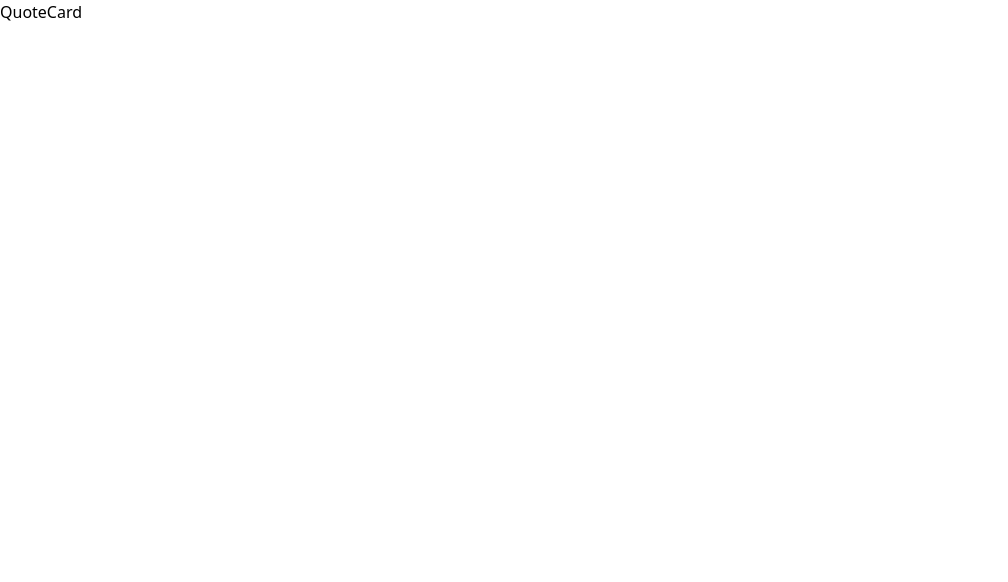
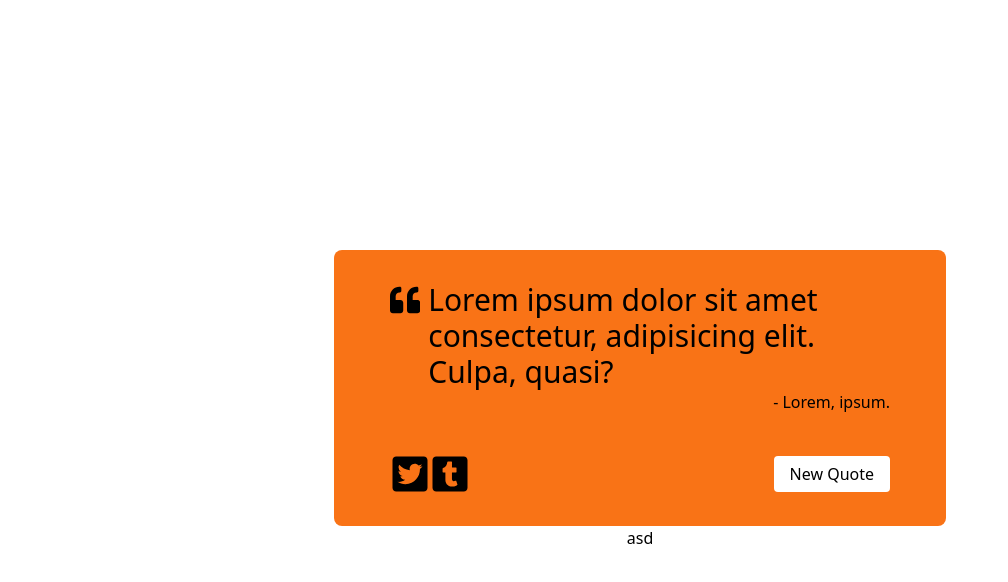
Before and after one commit to Mynraw/fcc-random-quote-machine, a Next.js app: page / in a window 1280 px wide. Shown: the top 582 px of the page, without its empty margins (0-1008 px from the left). Built offline with nearby package versions, Linux system fonts and the light colour scheme.

Commit message:
card template

```diff
--- a/package.json
+++ b/package.json
@@ -18,6 +18,7 @@
     "next": "13.2.4",
     "react": "18.2.0",
     "react-dom": "18.2.0",
+    "react-icons": "^4.8.0",
     "react-redux": "^8.0.5",
     "typescript": "5.0.2"
   },
--- a/src/components/QuoteCard.tsx
+++ b/src/components/QuoteCard.tsx
@@ -1,6 +1,26 @@
+import { FaTwitterSquare, FaTumblrSquare, FaQuoteLeft } from "react-icons/fa"
+
 const QuoteCard = () => {
+
   return (
-    <div>QuoteCard</div>
+    <div className="px-14 py-8 flex flex-col gap-y-10">
+      <div>
+        <div className="flex w-[500px]">
+
+        <FaQuoteLeft className="w-16 h-9" /> <p className="text-3xl inline whitespace-normal pl-2">Lorem ipsum dolor sit amet consectetur, adipisicing elit. Culpa, quasi?</p>
+        </div>
+        <p className="text-right">- Lorem, ipsum.</p>
+      </div>
+      <div className="flex items-center justify-between">
+      <div className="flex">
+      <FaTwitterSquare className="w-10 h-10" />
+      <FaTumblrSquare className="w-10 h-10" />
+      </div>
+      <div>
+        <button className="capitalize px-4 py-1.5 bg-white rounded-[4px]">new quote</button>
+      </div>
+      </div>
+    </div>
   )
 }
 
--- a/src/pages/index.tsx
+++ b/src/pages/index.tsx
@@ -3,11 +3,12 @@ import QuoteCard from "@component/components/QuoteCard"
 
 export default function Home() {
   return (
-    <main id="quote-box" className="w-full h-full">
-      <div className="container mx-auto">
-        <section>
+    <main id="quote-box" className="grid place-items-center w-screen h-screen">
+      <div className="container m-auto grid place-items-center">
+        <section className="bg-orange-500 w-fit rounded-lg">
           <QuoteCard />
         </section>
+        <footer className="text-center">asd</footer>
       </div>
     </main>
   )
```
Also changed, not shown: 1 other file (tests, documents, lock files or other folders).
